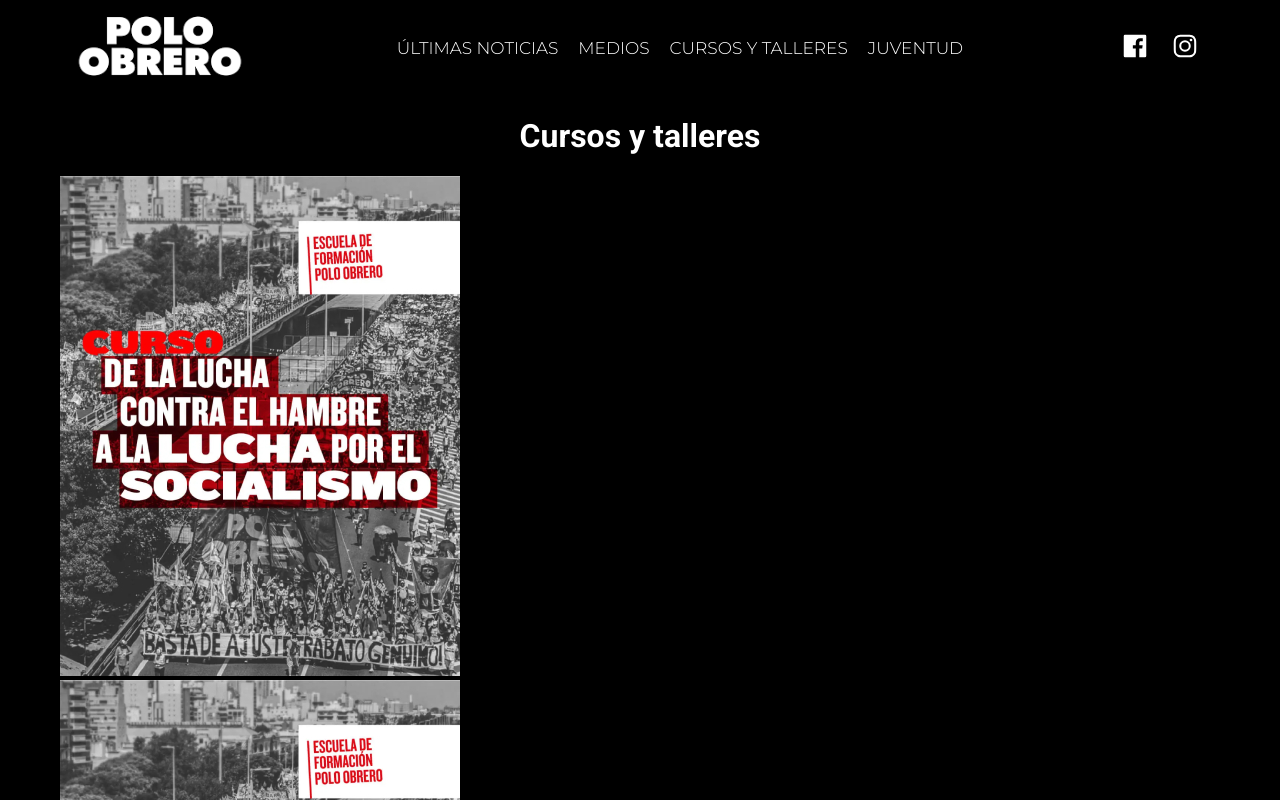
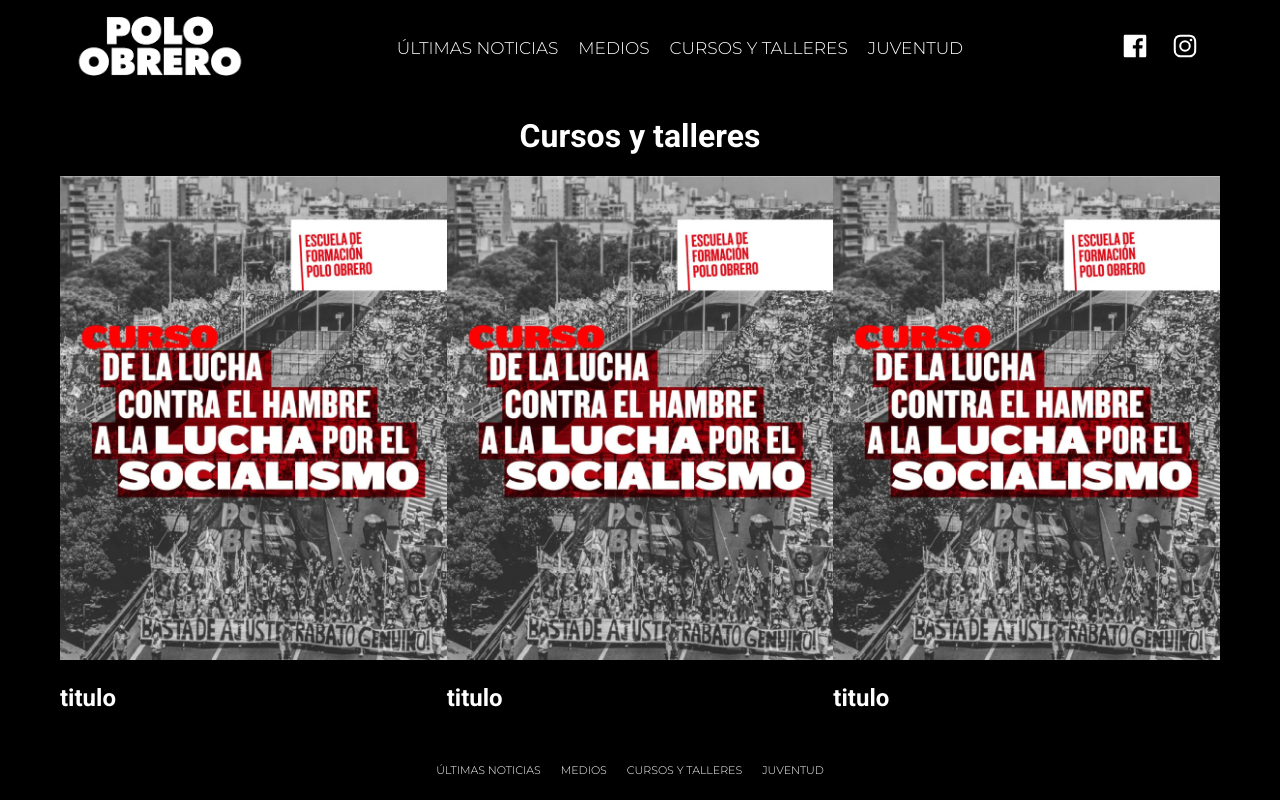
Before and after one commit to desarrollo-po/polo-obrero, a Next.js app: page /cursos-y-talleres in a window 1280 px wide. Shown: the top 800 px of the page. Built offline with nearby package versions, Linux system fonts and the light colour scheme.

Commit message:
cursos y talleres

```diff
--- a/pages/cursos-y-talleres.jsx
+++ b/pages/cursos-y-talleres.jsx
@@ -13,15 +13,18 @@
       </Head>
       <MainContainer>
         <h1 className={styles.titulo}>Cursos y talleres</h1>
-          <div className={styles.curso}>
+          <div className={styles.cursos}>
             <div className={styles.curso}>
               <img src="/imgs/curso-lucha-hambre-socialismo.jpg" />
+              <h2>titulo</h2>
             </div>
-            <div>
+            <div className={styles.curso}>
               <img src="/imgs/curso-lucha-hambre-socialismo.jpg" />
+              <h2>titulo</h2>
             </div>
-            <div>
+            <div className={styles.curso}>
               <img src="/imgs/curso-lucha-hambre-socialismo.jpg" />
+              <h2>titulo</h2>
             </div>
           </div>
       </MainContainer>
--- a/styles/Cursos.module.scss
+++ b/styles/Cursos.module.scss
@@ -2,3 +2,14 @@
   color: white;
   text-align: center;
 }
+.cursos{
+  display: flex;
+  gap: 0px;
+
+  .curso{
+    color: white;
+    img {
+      max-width: 100%;
+    }
+  }
+}
```
